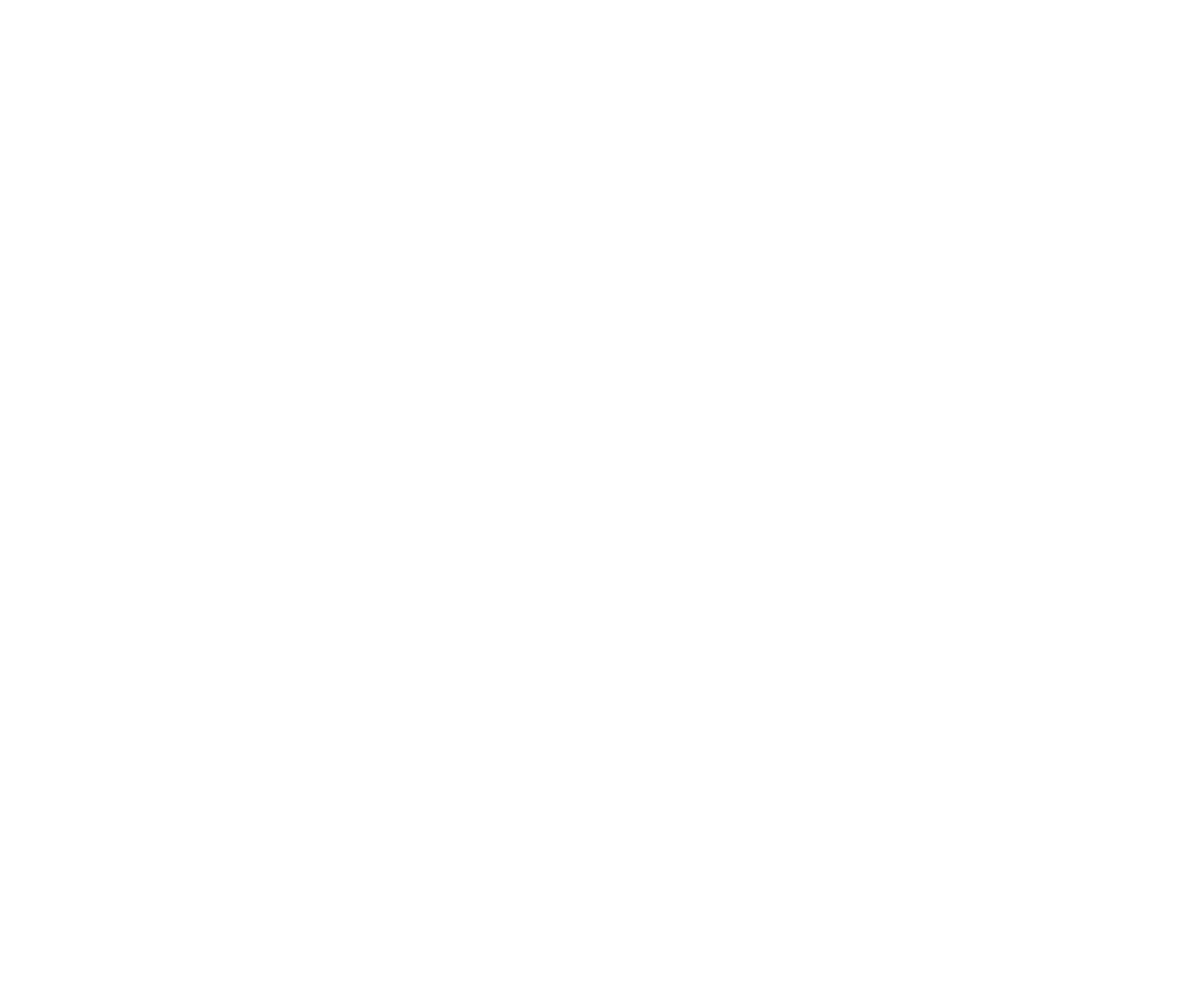
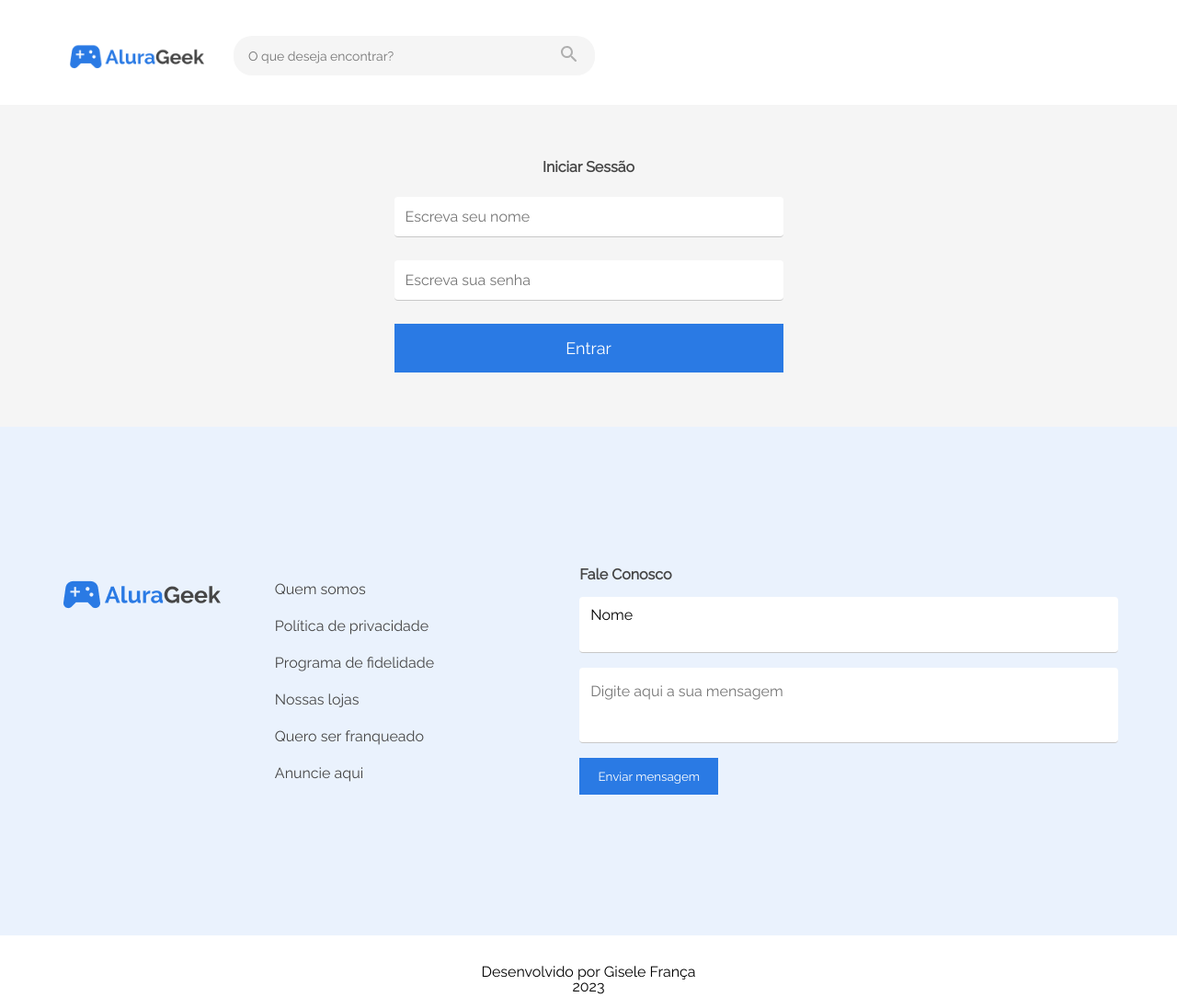
Before and after one commit to Gisa99/Challenge__AluraGeek, a plain HTML site: page Pages/tela-login.html in a window 1280 px wide. Shown: the whole page at 92% size. Before the commit the page ends 800 px from the top, so only its background shows below. Drawn offline with Linux system fonts and the light colour scheme.

Commit message:
finalização página de login

```diff
--- /dev/null
+++ b/Assets/CSS/cabecalho-login/cabecalho-login.css
@@ -0,0 +1,15 @@
+@media(min-width: 768px){
+    .cabecalho__login{
+        justify-content: flex-start;
+        margin-left: 2.5rem;
+        padding: 32px;
+
+    }
+}
+
+@media(min-width: 1024px){
+    .cabecalho__login{
+        height: 114px;
+
+    }
+}
--- a/Assets/CSS/cabecalho/cabecalho-logo.css
+++ b/Assets/CSS/cabecalho/cabecalho-logo.css
@@ -5,11 +5,19 @@
     height: 28px;
 }
 
+@media(min-width: 768px){
+    .cabecalho__logo{
+        height: 35px;
+        width: 150px;
+
+    }
+
+}
+
 @media(min-width: 1024px){
     .cabecalho__logo{
         height: 35px;
-        width: 200px;
-        align-self: flex-start;
+        align-self: center;
     }
 
 }
--- /dev/null
+++ b/Assets/CSS/container-Login/container-login-btn.css
@@ -0,0 +1,36 @@
+.container__login-btn{
+    background-color: #2A7AE4;
+    border: none;
+    color: #fff;
+    font-size: 14px;
+    padding: 12px 16px;
+    width: 109px;
+
+    cursor: pointer;
+    transition: 0.5s ease-in-out;
+
+}
+
+.container__login-btn:hover{
+    background-color: #1a4e91;
+    transform: scale(0.95);
+
+}
+@media(min-width: 768px){
+    .container__login-btn{
+        font-size: 18px;
+        height: 40px;
+        width: 109px;
+    }
+
+}
+
+@media(min-width: 1024px){
+    .container__login-btn{
+        font-size: 18px;
+        padding: 16px;
+        height: 63px;
+        width: 423px;
+    }
+
+}
--- /dev/null
+++ b/Assets/CSS/container-Login/container-login-data.css
@@ -0,0 +1,35 @@
+
+
+.container__login-data{
+    border: none;
+    border-radius: 4px;
+    border-bottom: 1px solid #C8C8C8;
+    font-family: 'Raleway', sans-serif;
+    font-size: 16px;
+    font-weight: 400;
+    height: 41px;
+    padding: 12px;
+    width: 275px;
+
+}
+
+.container__login-data:focus {
+    box-shadow: 0 0 0 0;
+    outline: 0;
+    resize: none;
+    }
+
+@media(min-width:768px) and (max-width: 1024px){
+    .container__login-data{
+        width: 275px;
+        height: 41px;
+
+    }
+}
+@media(min-width: 1024px){
+    .container__login-data{
+        width: 423px;
+        height: 63.127px;
+
+    }
+}
--- /dev/null
+++ b/Assets/CSS/container-Login/container-login-form.css
@@ -0,0 +1,9 @@
+.container__login-form{
+    display: flex;
+    align-items: center;
+    flex-direction: column;
+    justify-content: center;
+    width: 275px;
+    height: 189px;
+    row-gap: 25px;
+}
--- /dev/null
+++ b/Assets/CSS/container-Login/container-login-title.css
@@ -0,0 +1,13 @@
+.container__login-title{
+    color:  #464646;
+    font-family: Raleway;
+    font-size: 16px;
+    font-style: normal;
+    font-weight: 700;
+}
+
+@media(min-width:768px) and (max-width: 1024px){
+    .container__login-title{
+        font-size: 18px;
+    }
+}
--- /dev/null
+++ b/Assets/CSS/container-Login/container-login.css
@@ -0,0 +1,9 @@
+.container__login{
+    display: flex;
+    align-items: center;
+    flex-direction: column;
+    justify-content: center;
+    width: 275px;
+    height: 295px;
+    row-gap: 25px;
+}
--- /dev/null
+++ b/Assets/CSS/container-Login/container.css
@@ -0,0 +1,8 @@
+.container{
+    align-items: center;
+    background-color: #F5F5F5;
+    display: flex;
+    justify-content: center;
+    padding: 40px;
+    height: 350px;
+}
--- /dev/null
+++ b/Assets/CSS/footer-login/footer-login.css
@@ -0,0 +1,7 @@
+.rodape__conteudo-login{
+    height: 553px;
+}
+
+.rodape__creditos-login{
+
+}
--- a/Assets/CSS/footer/rodape.css
+++ b/Assets/CSS/footer/rodape.css
@@ -7,7 +7,7 @@
     background-color: #EAF2FD;
     flex-direction: column;
     padding: 16px;
-    row-gap: 16px;
+    row-gap: 26px;
 
 }
 
--- a/Pages/tela-login.html
+++ b/Pages/tela-login.html
@@ -0,0 +1,133 @@
+<!DOCTYPE html>
+<html lang="pt-br">
+<head>
+    <meta charset="UTF-8">
+    <meta name="viewport" content="width=device-width, initial-scale=1.0">
+    <title>Tela de Login</title>
+    <link rel="stylesheet" href="../Assets/CSS/reset.css">
+    <link rel="stylesheet" href="../Assets/CSS/base.css">
+
+    <link rel="stylesheet" href="../Assets/CSS/cabecalho/cabecalho.css">
+    <link rel="stylesheet" href="../Assets/CSS/cabecalho/cabecalho-pesquisar.css">
+    <link rel="stylesheet" href="../Assets/CSS/cabecalho/cabecalho-logo.css">
+    <link rel="stylesheet" href="../Assets/CSS/cabecalho/cabecalho-botao-login.css">
+    <link rel="stylesheet" href="../Assets/CSS/cabecalho/cabecalho-pesquisa-mobil.css">
+
+    <link rel="stylesheet" href="../Assets/CSS/banner/banner.css">
+    <link rel="stylesheet" href="../Assets/CSS/banner/banner-text.css">
+    <link rel="stylesheet" href="../Assets/CSS/banner/banner-img.css">
+    <link rel="stylesheet" href="../Assets/CSS/banner/banner-botao.css">
+
+    <link rel="preconnect" href="https://fonts.googleapis.com">
+    <link rel="preconnect" href="https://fonts.gstatic.com" crossorigin>
+    <link href="https://fonts.googleapis.com/css2?family=Raleway:ital,wght@0,400;1,700&display=swap" rel="stylesheet">
+
+    <link rel="stylesheet" href="../Assets/CSS/Produtos/produtos.css">
+    <link rel="stylesheet" href="../Assets/CSS/Produtos/produtos-text.css">
+    <link rel="stylesheet" href="../Assets/CSS/Produtos/produtos-list.css">
+    <link rel="stylesheet" href="../Assets/CSS/Produtos/produtos-itens.css">
+
+    <link rel="stylesheet" href="../Assets/CSS/footer/rodape.css">
+    <link rel="stylesheet" href="../Assets/CSS/footer/rodape__logo.css">
+    <link rel="stylesheet" href="../Assets/CSS/footer/rodape-links.css">
+    <link rel="stylesheet" href="../Assets/CSS/footer/rodape-formulario.title.css">
+    <link rel="stylesheet" href="../Assets/CSS/footer/rodape-formulario.css">
+    <link rel="stylesheet" href="../Assets/CSS/footer/rodape-formulario-acao.css">
+    <link rel="stylesheet" href="../Assets/CSS/footer/rodape-creditos.css">
+
+    <link rel="stylesheet" href="../Assets/CSS/container-Login/container.css">
+    <link rel="stylesheet" href="../Assets/CSS/container-Login/container-login.css">
+    <link rel="stylesheet" href="../Assets/CSS/container-Login/container-login-title.css">
+    <link rel="stylesheet" href="../Assets/CSS/container-Login/container-login-data.css">
+    <link rel="stylesheet" href="../Assets/CSS/container-Login/container-login-btn.css">
+    <link rel="stylesheet" href="../Assets/CSS/container-Login/container-login-form.css">
+
+    <link rel="stylesheet" href="../Assets/CSS/cabecalho-login/cabecalho-login.css">
+
+    <link rel="stylesheet" href="../Assets/CSS/footer-login/footer-login.css">
+
+</head>
+<body>
+    <header class="cabecalho cabecalho__login">
+
+        <div class="cabecalho__logo"></div>
+
+        <div class="pesquisar-telas-grandes">
+            <input class="cabecalho__pesquisar-telas-grandes" placeholder="O que deseja encontrar? "></input>
+            <button class="cabecalho__pesquisar-telas-grandes-btn"><img src="../Assets/Imagens/search.svg" alt="lupa, botão pesquisar"></button>
+        </div>
+
+        <div >
+            <button class="cabecalho__pesquisar"> <img src="../Assets/Imagens/search.svg" alt="botão pesquisar"></button>
+
+        </div>
+        <div class="cabecalho__pesquisa-mobile" id="cabecalho-pesquisar-mobile">
+            <button class="btn-input-sair-mobile"><img class="input-sair-mobile" src="../Assets/Imagens/excluir.png" alt="voltar"></button>
+            <div class="input-pesquisar-mobile">
+                <input class="cabecalho__pesquisar-telas-grandes" placeholder="O que deseja encontrar? "></input>
+                <button class="btn-pesquisar-mobile">
+                <img src="../Assets/Imagens/search.svg" alt="lupa, botão pesquisar">
+                </button>
+            </div>
+        </div>
+
+     </header>
+
+     <main class="container">
+        <div class="container__login">
+
+            <h2 class="container__login-title">Iniciar Sessão</h2>
+
+            <form class="container__login-form" action="">
+                <input class="container__login-data" type="text" placeholder="Escreva seu nome">
+                <input class="container__login-data" type="text" placeholder="Escreva sua senha">
+                <button class="container__login-btn banner__botao">Entrar</button>
+
+             </form>
+
+        </div>
+     </main>
+
+     <footer class="rodape rodape-login">
+        <div class="rodape__conteudo rodape__conteudo-login">
+            <div class="logo-link">
+                <div class="rodape__logo" alt="logo">
+                  <img class="rodape__logo-img" src="../Assets/Imagens/Logo.png">
+                  </div>
+                  <div class="rodape__links">
+                 <ul>
+                     <li class="rodape__links-itens"><a href="#">Quem somos</a></li>
+                     <li class="rodape__links-itens"><a href="#">Política de privacidade</a></li>
+                     <li class="rodape__links-itens"><a href="#">Programa de fidelidade</a></li>
+                     <li class="rodape__links-itens"><a href="#">Nossas lojas</a></li>
+                     <li class="rodape__links-itens"><a href="#">Quero ser franqueado</a></li>
+                     <li class="rodape__links-itens"><a href="#">Anuncie aqui</a></li>
+
+                 </ul>
+                  </div>
+            </div>
+              <div class="rodape__formulario">
+             <h3 class="rodape__formulario-title">
+                 Fale Conosco
+             </h3>
+             <form action="" class="rodape__formulario-acao" >
+                 <div class="label-form-input">
+                     <label for="form-input">Nome</label>
+                     <input id="form-input" class="formulario__input" type="text">
+                 </div>
+                 <textarea class="formulario__textarea" placeholder="Digite aqui a sua mensagem"></textarea>
+                 <button class="formulario__btn">Enviar mensagem</button>
+             </form>
+              </div>
+        </div>
+
+       <div class="rodape__creditos">
+         <p>Desenvolvido por Gisele França</p>
+         <p>2023</p>
+       </div>
+
+
+      </footer>
+
+</body>
+</html>
```
Also changed, not shown: index.html (+2 -2 lines), Assets/CSS/footer/rodape-formulario.css (line endings or trailing spaces).
